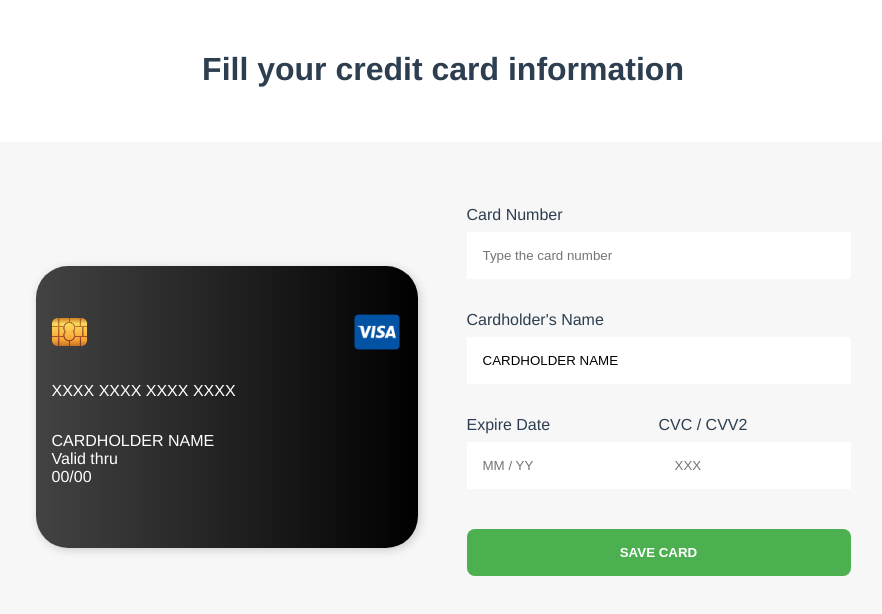
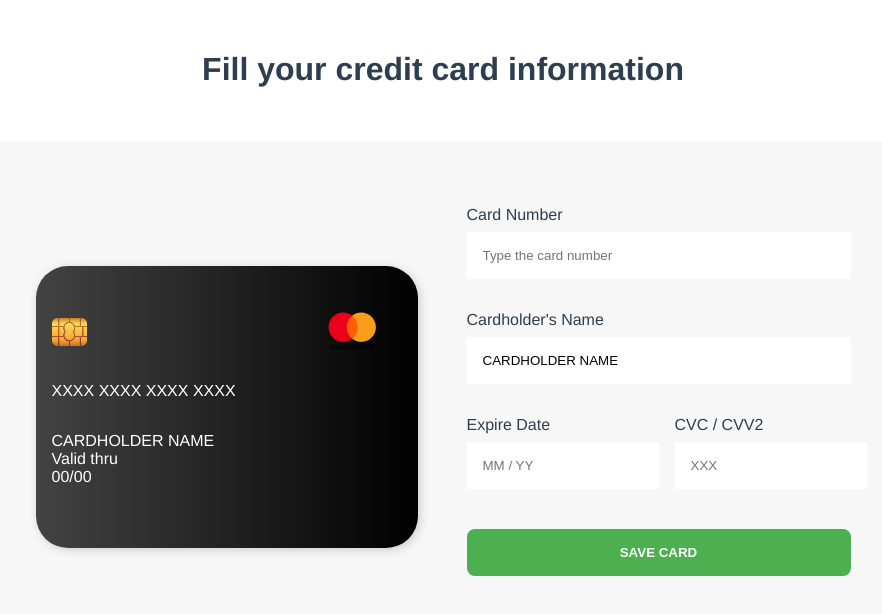
Before and after one commit to carolinavero/credit-card-form, a Vue app: page / in a window 1280 px wide. Shown: the top 614 px of the page, without its empty margins (197-1079 px from the left). Built offline with nearby package versions, Linux system fonts and the light colour scheme.

Commit message:
card css

```diff
--- a/src/components/Form.vue
+++ b/src/components/Form.vue
@@ -12,7 +12,7 @@
                     <div class="col-6 card-chip">
                         <img src="../assets/chip.png" alt="chip">
                     </div>
-                    <div class="col-6 card-logo visa"></div>
+                    <div class="col-6 card-logo mastercard"></div>
                 </div>
 
                 <div class="row">
@@ -92,7 +92,7 @@
                     >
             </p>
 
-            <p class="col-6">
+            <p class="col-6 ml-2">
                 <label for="card-cvc">CVC / CVV2</label>
                 <input
                     id="card-cvc"
@@ -151,6 +151,9 @@ export default {
 
 <style scoped>
 
+.ml-2 {
+    margin-left: 1rem;
+}
 .card-flipped {
   transform: rotateY(180deg);
 }
```
Also changed, not shown: src/assets/preview.png (added).
